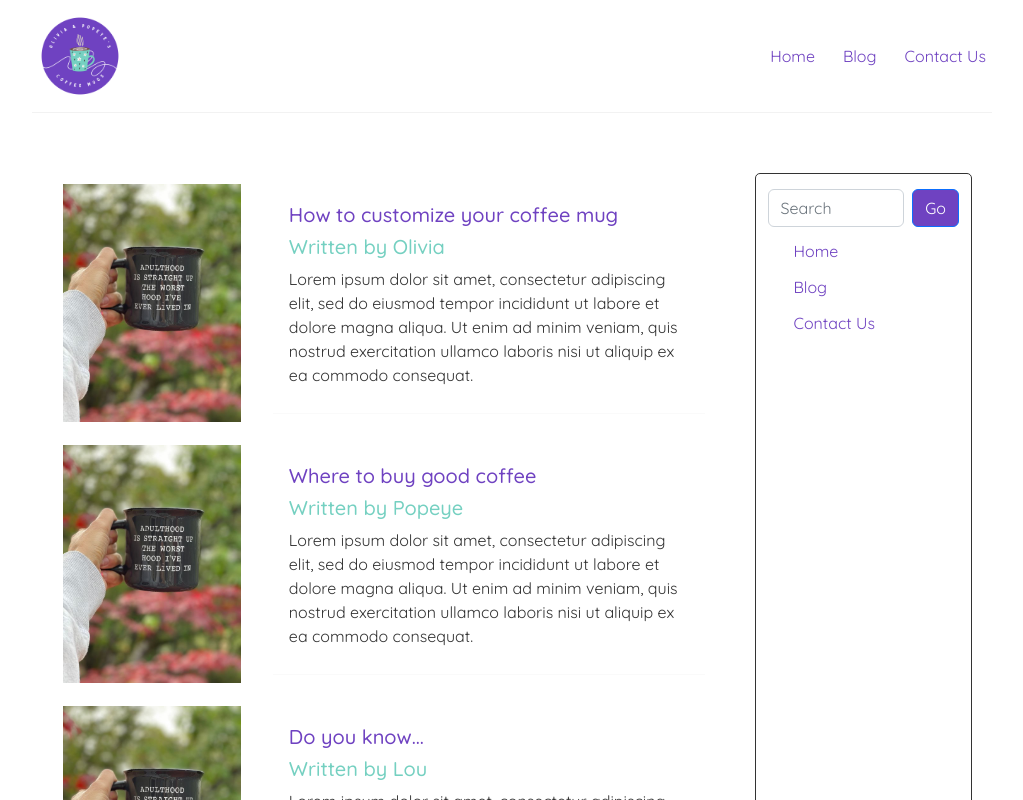
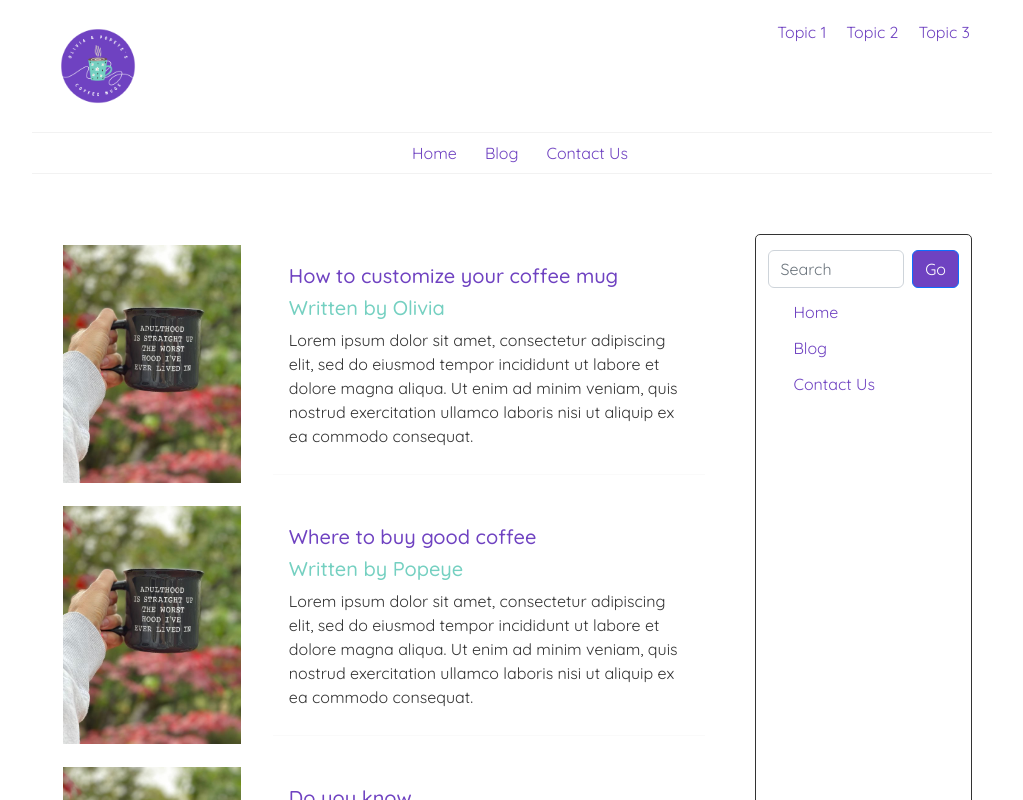
Before and after one commit to MonicaLarco/react-exercicio1, a React (Create React App) app: page / in a window 1280 px wide. Shown: the top 800 px of the page, without its empty margins (128-1151 px from the left). Built offline with nearby package versions, Linux system fonts and the light colour scheme.

Commit message:
Added Header component

```diff
--- a/src/App.js
+++ b/src/App.js
@@ -1,10 +1,12 @@
 import Article from './components/Article';
 import Navbar from './components/Navbar';
 import Sidebar from './components/Sidebar';
+import Header from './components/Header';
 
 function App() {
   return (
     <div className="App">
+      <Header />
       <Navbar />
       <div className="content grid-layout">
         <Article />
--- a/src/components/Header.js
+++ b/src/components/Header.js
@@ -0,0 +1,14 @@
+import logo from '../images/logo.png';
+const Header = () => {
+    return (
+        <div className="header">
+            <img src={logo} alt="logo" width="10%" />
+            <div className="links">
+                <a href="/">Topic 1</a>
+                <a href="/blog">Topic 2</a>
+                <a href="/contact">Topic 3</a>
+            </div>
+        </div>);
+}
+
+export default Header;
--- a/src/components/Navbar.js
+++ b/src/components/Navbar.js
@@ -1,9 +1,7 @@
-import logo from '../images/logo.png';
 const Navbar = () => {
     return (
         <nav className="navbar">
             {/* <h1>O & P's Coffee Mugs</h1> */}
-            <img src={ logo } alt="logo" width="10%"/>
             <div className="links">
                 <a href="/">Home</a>
                 <a href="/blog">Blog</a>
--- a/src/index.css
+++ b/src/index.css
@@ -6,19 +6,39 @@
   font-family: "Quicksand";
   color: #333;
 }
+.header {
+  padding: 20px;
+  display: flex;
+  max-width: 75%;
+  margin: 0 auto;
+}
+.header .links {
+  margin-left: auto;
+}
+.header a {
+  margin-left: 16px;
+  text-decoration: none;
+  padding: 2px;
+  color: #6F42C1;
+}
+.header a:hover {
+  color: #75d0c1;
+  text-decoration: underline;
+}
 .navbar {
   padding: 20px;
   display: flex;
   align-items: center;
   max-width: 75%;
   margin: 0 auto;
+  border-top: 1px solid #f2f2f2;
   border-bottom: 1px solid #f2f2f2;
 }
 .navbar h1 {
   color: #6F42C1;
 }
 .navbar .links {
-  margin-left: auto;
+  margin: auto;
 }
 .navbar a {
   margin-left: 16px;
@@ -85,6 +105,10 @@
   padding: 6px;
   color: #6F42C1;
 }
+.sidebar a:hover {
+  color: #75d0c1;
+  text-decoration: underline;
+}
 
 .btn {
   background-color: #6F42C1 !important;
```
Also changed, not shown: src/logo.svg (deleted).
